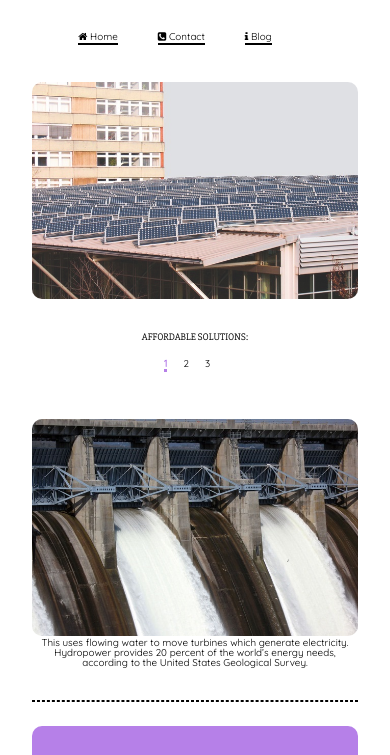
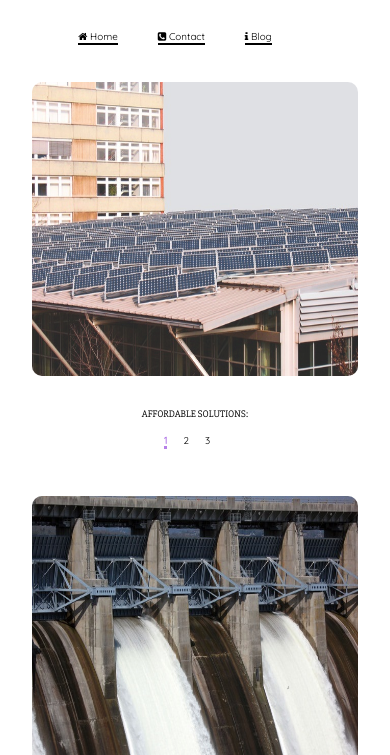
Before and after one commit to Harmanpreet-Singh/green-energy, a plain HTML site: page index.html in a window 390 px wide. Shown: the top 755 px of the page. Drawn offline with Linux system fonts and the light colour scheme.

Commit message:
Update style.css

```diff
--- a/css/style.css
+++ b/css/style.css
@@ -111,6 +111,7 @@ h1, h2, h3, h4, h5, h6 {
 
 .mh-image img {
     width: 30%;
+    min-height: 294.4px;
     /*height: auto;*/
 }
 
@@ -212,6 +213,7 @@ body {
 
 .container img {
     width: 100%;
+    min-height: 294.4px;
 }
 .container p {
     width: 100%;
```
